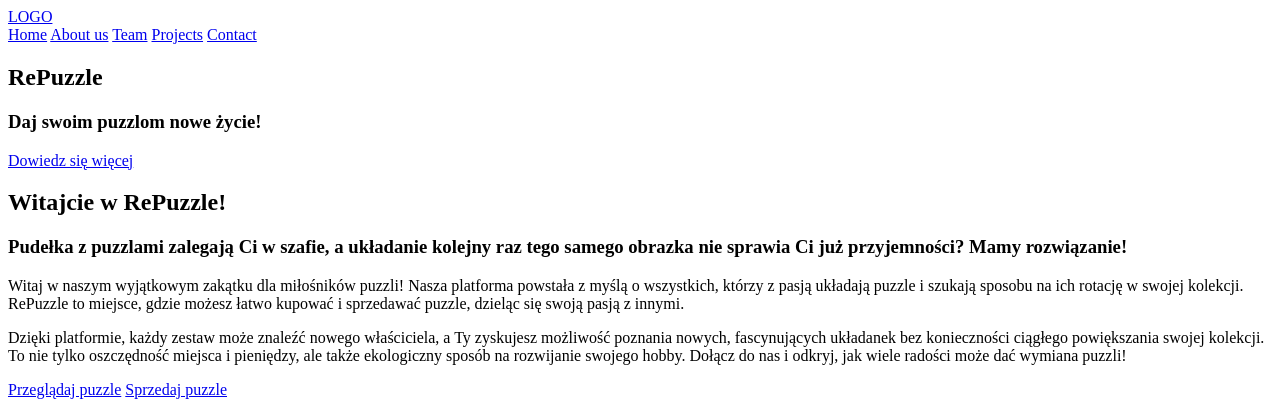
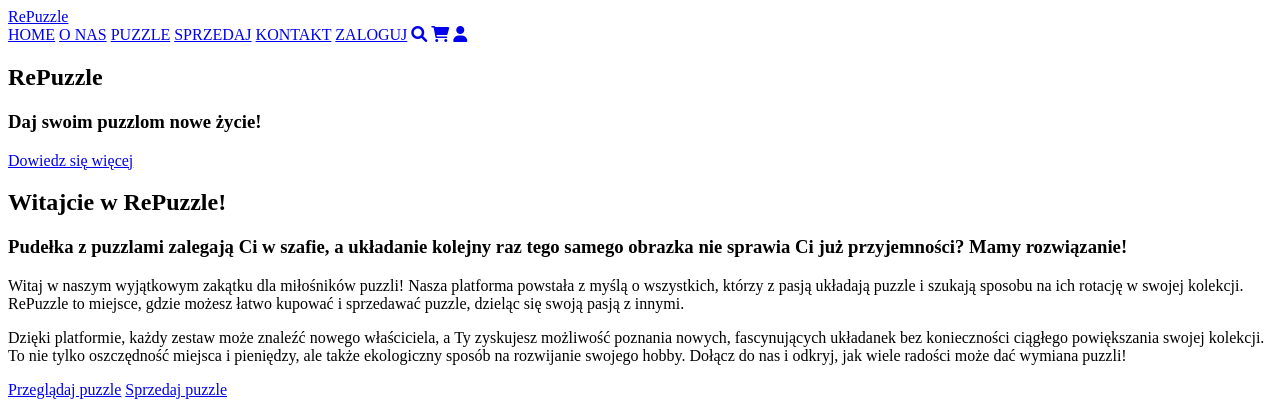
Before and after one commit to julkiea/Repuzzle, a Django app: page / in a window 1280 px wide. Shown: the top 420 px of the page. Run offline with Django 5.2, Linux system fonts and the light colour scheme.

Commit message:
Update navigation bar

```diff
--- a/website/templates/base.html
+++ b/website/templates/base.html
@@ -1,20 +1,33 @@
+{% load static %}
+
 <!DOCTYPE html>
 <html lang="pl">
 <head>
     <meta charset="UTF-8">
     <meta name="viewport" content="width=device-width, initial-scale=1.0">
+    <link rel="stylesheet" href="{% static 'css/style.css' %}">
+    <link rel="stylesheet" href="https://cdnjs.cloudflare.com/ajax/libs/font-awesome/6.0.0-beta3/css/all.min.css">
     <title>Repuzzle</title>
 </head>
 <body>
     <!-- Navigation bar-->
     <header class="header">
-        <a href="#" class="logo">LOGO</a>
+        <a href="#" class="logo">RePuzzle</a>
         <nav class="navbar">
-            <a href="#">Home</a>
-            <a href="#">About us</a>
-            <a href="#">Team</a>
-            <a href="#">Projects</a>
-            <a href="#">Contact</a>
+            <a href="{% url 'home' %}">HOME</a>
+            <a href="#about">O NAS</a>
+            <a href="#">PUZZLE</a>
+            <a href="#">SPRZEDAJ</a>
+            <a href="#">KONTAKT</a>
+            {% if user.is_authenticated %}
+            <a href="#">WYLOGUj</a>
+            {% else %}
+            <a href="{% url 'login_user' %}">ZALOGUJ</a>
+            {% endif %}
+            <a href="#"><i class="fas fa-search"></i></a>
+            <a href="#"><i class="fas fa-shopping-cart"></i></a>
+            <a href="#"><i class="fas fa-user"></i>
+            </a>
         </nav>
     </header>
 
```
